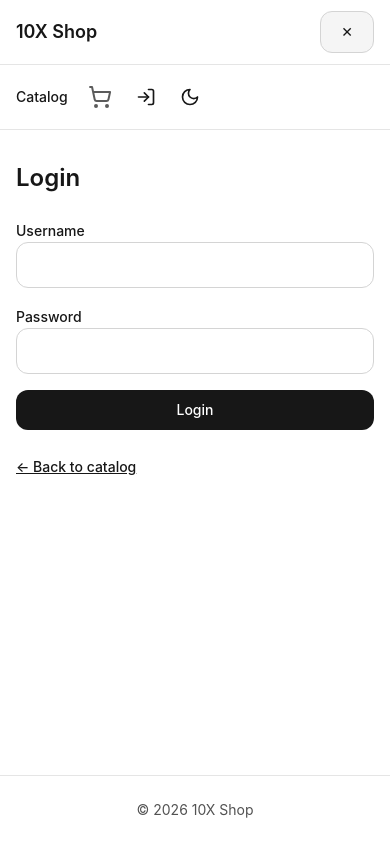
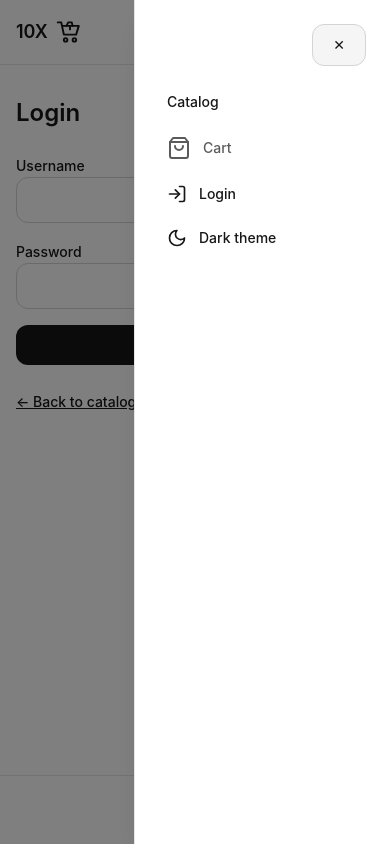
Before and after one commit to zazabaramidze3-afk/10x-shop-zazabaramidze, a React (Vite) app: page /login in a window 390 px wide. Both pictures are taken after a click on the button "Open menu". Built offline with nearby package versions, Linux system fonts and the light colour scheme.

Commit message:
feat: add logo icon and mobile side drawer menu

```diff
--- a/src/components/Header.tsx
+++ b/src/components/Header.tsx
@@ -1,4 +1,4 @@
-import { useState } from 'react'
+import { useEffect, useState } from 'react'
 import { Link, NavLink } from 'react-router-dom'
 import Button from './Button'
 import useAuth from '../hooks/useAuth'
@@ -10,6 +10,8 @@ const linkStyles =
   'whitespace-nowrap text-sm font-medium transition duration-200 hover:opacity-70 focus-ring'
 
 // NavLink-ს className-ში isActive გადმოეცემა: მიმდინარე გვერდის ბმული გამოიკვეთება
+const rowStyles = 'w-full gap-3 rounded-lg px-2 py-2.5 text-base hover:bg-neutral-100'
+
 const getNavLinkStyles = ({ isActive }: { isActive: boolean }): string =>
   `${linkStyles} ${isActive ? 'underline underline-offset-4' : ''}`
 
@@ -26,15 +28,30 @@ const Header = () => {
     setIsMenuOpen(false)
   }
 
+  // Escape ღილაკით მენიუს დახურვა
+  useEffect(() => {
+    if (!isMenuOpen) return
+    const handleKeyDown = (event: KeyboardEvent): void => {
+      if (event.key === 'Escape') setIsMenuOpen(false)
+    }
+    window.addEventListener('keydown', handleKeyDown)
+    return () => window.removeEventListener('keydown', handleKeyDown)
+  }, [isMenuOpen])
+
   const handleLogout = (): void => {
     logout()
     closeMenu()
   }
 
   // ერთი და იგივე ბმულები ორ ადგილას გამოიყენება: კომპიუტერის ზოლში და მობილურის მენიუში
-  const navLinks = (
+  const renderNavLinks = (showLabels: boolean) => (
     <>
-      <NavLink to='/' end onClick={closeMenu} className={getNavLinkStyles}>
+      <NavLink
+        to='/'
+        end
+        onClick={closeMenu}
+        className={(state) => `${getNavLinkStyles(state)} ${showLabels ? `block ${rowStyles}` : ''}`}
+      >
         Catalog
       </NavLink>
 
@@ -42,7 +59,7 @@ const Header = () => {
         to='/cart'
         onClick={closeMenu}
         aria-label={`Cart, ${cartCount} items`}
-        className={({ isActive }) => `${linkStyles} relative inline-flex p-1 ${isActive ? 'opacity-100' : 'opacity-70'}`}
+        className={({ isActive }) => `${linkStyles} relative inline-flex items-center p-1 ${showLabels ? rowStyles : ''} ${isActive ? 'opacity-100' : 'opacity-70'}`}
       >
         <svg
           xmlns='http://www.w3.org/2000/svg'
@@ -55,12 +72,13 @@ const Header = () => {
           className='h-6 w-6'
           aria-hidden='true'
         >
-          <circle cx='8' cy='21' r='1' />
-          <circle cx='19' cy='21' r='1' />
-          <path d='M2.05 2.05h2l2.66 12.42a2 2 0 0 0 2 1.58h9.78a2 2 0 0 0 1.95-1.57l1.65-7.43H5.12' />
+          <path d='M6 2 3 6v14a2 2 0 0 0 2 2h14a2 2 0 0 0 2-2V6l-3-4Z' />
+          <path d='M3 6h18' />
+          <path d='M16 10a4 4 0 0 1-8 0' />
         </svg>
+        {showLabels && <span>Cart</span>}
         {cartCount > 0 && (
-          <span className='absolute -right-2 -top-1 flex h-5 min-w-5 items-center justify-center rounded-full bg-brand px-1 text-xs font-medium text-white'>
+          <span className={`${showLabels ? 'ml-auto' : 'absolute -right-2 -top-1'} flex h-5 min-w-5 items-center justify-center rounded-full bg-brand px-1 text-xs font-medium text-white`}>
             {cartCount}
           </span>
         )}
@@ -68,13 +86,13 @@ const Header = () => {
 
       {user.isLoggedIn ? (
         <>
-          <span className='max-w-40 truncate text-sm text-neutral-600'>{user.username}</span>
+          <span className={`truncate text-sm text-neutral-600 ${showLabels ? 'w-full px-2 pt-2' : 'max-w-40'}`}>{user.username}</span>
           <button
             type='button'
             aria-label='Logout'
             title='Logout'
             onClick={handleLogout}
-            className={`${linkStyles} inline-flex p-1`}
+            className={`${linkStyles} inline-flex items-center p-1 ${showLabels ? rowStyles : ''}`}
           >
             <svg
               xmlns='http://www.w3.org/2000/svg'
@@ -91,6 +109,7 @@ const Header = () => {
               <polyline points='16 17 21 12 16 7' />
               <line x1='21' x2='9' y1='12' y2='12' />
             </svg>
+            {showLabels && <span>Logout</span>}
           </button>
         </>
       ) : (
@@ -99,7 +118,7 @@ const Header = () => {
           onClick={closeMenu}
           aria-label='Login'
           title='Login'
-          className={({ isActive }) => `${linkStyles} inline-flex p-1 ${isActive ? 'opacity-100' : 'opacity-70'}`}
+          className={({ isActive }) => `${linkStyles} inline-flex items-center p-1 ${showLabels ? rowStyles : ''} ${isActive ? 'opacity-100' : 'opacity-70'}`}
         >
           <svg
             xmlns='http://www.w3.org/2000/svg'
@@ -116,6 +135,7 @@ const Header = () => {
             <polyline points='10 17 15 12 10 7' />
             <line x1='15' x2='3' y1='12' y2='12' />
           </svg>
+          {showLabels && <span>Login</span>}
         </NavLink>
       )}
 
@@ -123,7 +143,7 @@ const Header = () => {
         type='button'
         aria-label={theme === 'dark' ? 'Switch to light theme' : 'Switch to dark theme'}
         onClick={toggleTheme}
-        className={`${linkStyles} inline-flex p-1`}
+        className={`${linkStyles} inline-flex items-center p-1 ${showLabels ? rowStyles : ''}`}
       >
         <svg
           xmlns='http://www.w3.org/2000/svg'
@@ -145,6 +165,7 @@ const Header = () => {
             <path d='M12 3a6 6 0 0 0 9 9 9 9 0 1 1-9-9Z' />
           )}
         </svg>
+        {showLabels && <span>{theme === 'dark' ? 'Light theme' : 'Dark theme'}</span>}
       </button>
     </>
   )
@@ -155,38 +176,71 @@ const Header = () => {
         <Link
           to='/'
           onClick={closeMenu}
-          className='whitespace-nowrap text-lg font-semibold transition duration-200 hover:opacity-70 focus-ring'
+          className='flex items-center gap-2 whitespace-nowrap text-lg font-semibold transition duration-200 hover:opacity-70 focus-ring'
         >
-          10X Shop
+          <span>10X</span>
+          <svg
+            aria-hidden='true'
+            viewBox='0 0 32 32'
+            fill='none'
+            stroke='currentColor'
+            strokeWidth='2.2'
+            strokeLinecap='round'
+            strokeLinejoin='round'
+            className='h-7 w-7'
+          >
+            <path d='M2 5h4l3 14h14l3-10H8' />
+            <path d='M12 9l2-4h4l1 4' />
+            <path d='M16 9v4' />
+            <circle cx='11' cy='25' r='2' />
+            <circle cx='21' cy='25' r='2' />
+          </svg>
+          <span className='sr-only'>Shop</span>
         </Link>
 
         {/* კომპიუტერი: 640px-დან ზემოთ ბმულები ერთ ხაზზეა */}
         <nav aria-label='Main' className='hidden items-center gap-4 sm:flex'>
-          {navLinks}
+          {renderNavLinks(false)}
         </nav>
 
         {/* მობილური: 640px-ზე ქვემოთ მხოლოდ ბურგერ ღილაკი */}
         <Button
           variant='secondary'
           className='sm:hidden'
-          aria-label={isMenuOpen ? 'Close menu' : 'Open menu'}
+          aria-label='Open menu'
           aria-expanded={isMenuOpen}
           aria-controls='mobile-menu'
-          onClick={() => setIsMenuOpen((prevOpen) => !prevOpen)}
+          onClick={() => setIsMenuOpen(true)}
         >
-          {isMenuOpen ? '✕' : '☰'}
+          ☰
         </Button>
       </div>
 
-      {isMenuOpen && (
+      {/* მობილური: გვერდიდან შემოსული მენიუ (drawer) */}
+      <div
+        className={`fixed inset-0 z-50 sm:hidden ${isMenuOpen ? '' : 'pointer-events-none'}`}
+      >
+        <div
+          onClick={closeMenu}
+          aria-hidden='true'
+          className={`absolute inset-0 bg-black/50 transition-opacity duration-300 ${
+            isMenuOpen ? 'opacity-100' : 'opacity-0'
+          }`}
+        />
         <nav
           id='mobile-menu'
           aria-label='Mobile'
-          className='flex flex-wrap items-center gap-4 border-t border-neutral-200 px-4 py-4 sm:hidden'
+          aria-hidden={!isMenuOpen}
+          className={`absolute right-0 top-0 flex h-full w-64 max-w-[80%] flex-col gap-4 border-l border-neutral-200 bg-white p-6 shadow-xl transition-[transform,visibility] duration-300 ease-out ${
+            isMenuOpen ? 'translate-x-0' : 'invisible translate-x-full'
+          }`}
         >
-          {navLinks}
+          <Button variant='secondary' className='self-end' aria-label='Close menu' onClick={closeMenu}>
+            ✕
+          </Button>
+          <div className='flex flex-col gap-1'>{renderNavLinks(true)}</div>
         </nav>
-      )}
+      </div>
     </header>
   )
 }
```
